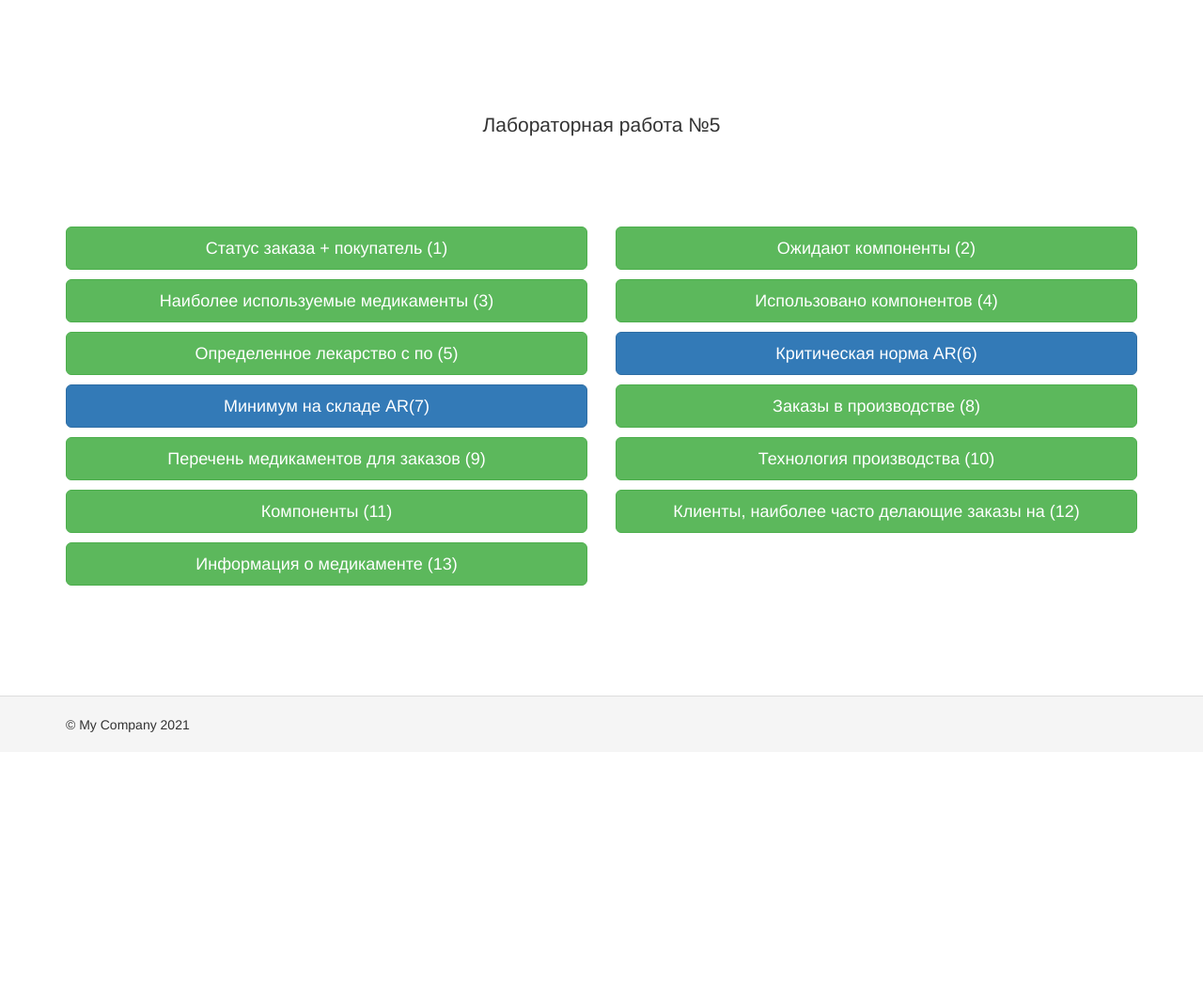
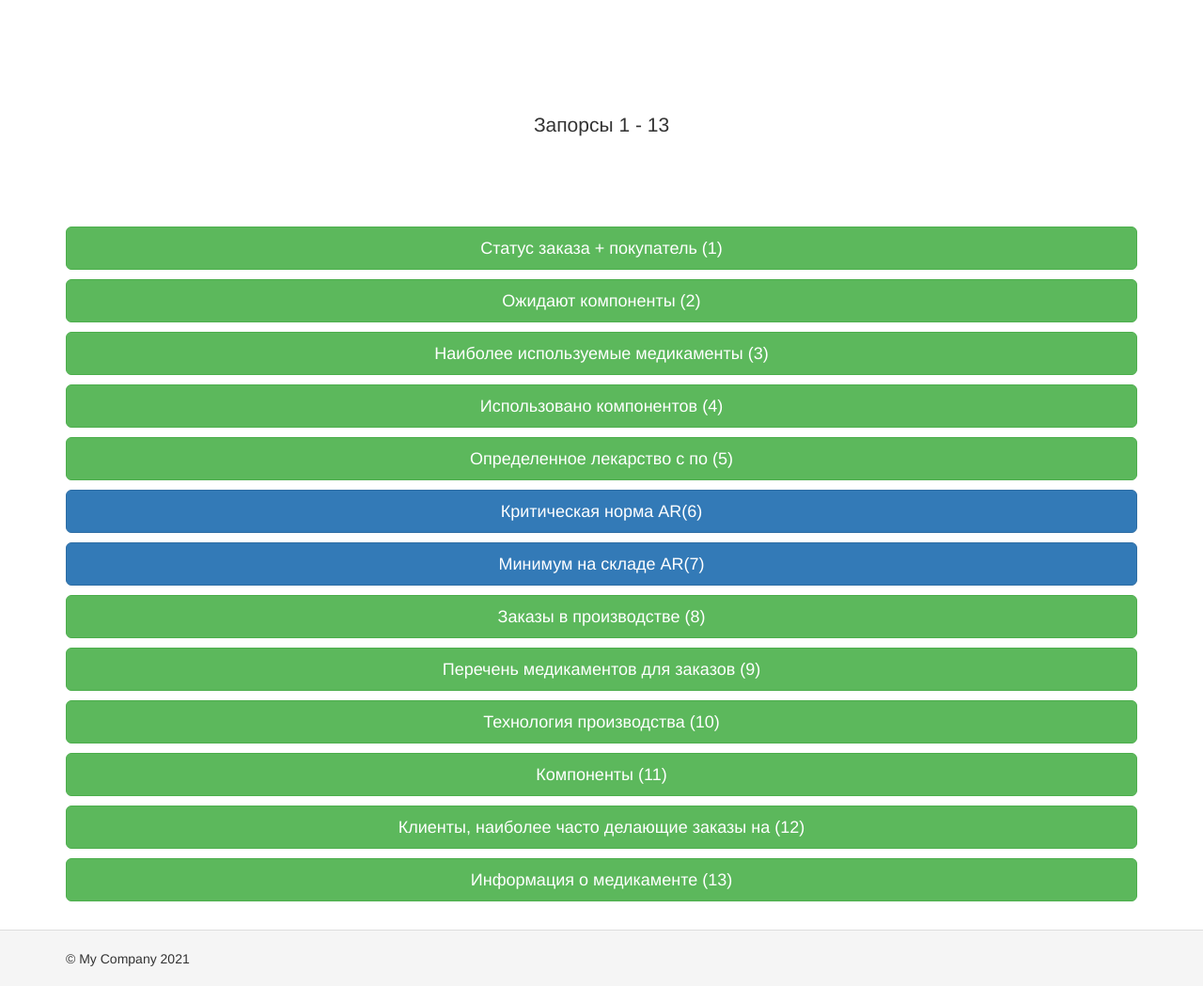
Before and after one commit to Happiest-d/coursework, a Yii app: template views/site/index.php in a window 1280 px wide. Shown: the whole page at 94% size. Before the commit the page ends 779 px from the top, so only its background shows below. Run offline with PHP 8.4 and a stand-in for Yii, Linux system fonts and the light colour scheme; the template is opened without the code that fills it, so the values that code supplies are empty; some libraries are stand-ins or nearby versions.

Commit message:
fronend changes

```diff
--- a/views/layouts/main.php
+++ b/views/layouts/main.php
@@ -20,7 +20,7 @@ AppAsset::register($this);
     <meta http-equiv="X-UA-Compatible" content="IE=edge">
     <meta name="viewport" content="width=device-width, initial-scale=1">
     <?php $this->registerCsrfMetaTags() ?>
-    <title><?= Html::encode($this->title) ?></title>
+    <title><?= Html::encode(Yii::$app->name) ?></title>
     <?php $this->head() ?>
 </head>
 <body>
@@ -38,7 +38,7 @@ AppAsset::register($this);
     echo Nav::widget([
         'options' => ['class' => 'navbar-nav navbar-right'],
         'items' => [
-            ['label' => 'Home', 'url' => ['/site/index']],
+            ['label' => 'Queries', 'url' => ['/site/index']],
             // ['label' => 'About', 'url' => ['/site/about']],
             // ['label' => 'Contact', 'url' => ['/site/contact']],
             ['label' => 'Admin pannel', 'url' => ['/admin/default/index']],
--- a/views/site/index.php
+++ b/views/site/index.php
@@ -8,49 +8,49 @@ $this->title = 'My Yii Application';
 <div class="site-index">
 
     <div class="jumbotron">
-        <p>Лабораторная работа №5</p>
+        <p>Запорсы 1 - 13</p>
     </div>
 
     <div class="body-content">
 
         <div class="row">
-            <div class="col-lg-6">
+            <div class="col-lg-12">
                 <p><?= Html::a('Статус заказа + покупатель (1)', ['order/status'], ['class' => 'btn btn-lg btn-success btn-block']) ?></p>
             </div>
-            <div class="col-lg-6">
+            <div class="col-lg-12">
                 <p><?= Html::a('Ожидают компоненты (2)', ['order/waiting'], ['class' => 'btn btn-lg btn-success btn-block']) ?></p>
             </div>
-            <div class="col-lg-6">
+            <div class="col-lg-12">
                 <p><?= Html::a('Наиболее используемые медикаменты (3)', ['medicine/oused'], ['class' => 'btn btn-lg btn-success btn-block']) ?></p>
             </div>
-            <div class="col-lg-6">
+            <div class="col-lg-12">
                 <p><?= Html::a('Использовано компонентов (4)', ['medicine/substances'], ['class' => 'btn btn-lg btn-success btn-block']) ?></p>
             </div>
-            <div class="col-lg-6">
+            <div class="col-lg-12">
                 <p><?= Html::a('Определенное лекарство с по (5)', ['medicine/order'], ['class' => 'btn btn-lg btn-success btn-block']) ?></p>
             </div>
-            <div class="col-lg-6">
+            <div class="col-lg-12">
                 <p><?= Html::a('Критическая норма  AR(6)', ['medicine/critical'], ['class' => 'btn btn-lg btn-primary btn-block']) ?></p>
             </div>
-            <div class="col-lg-6">
+            <div class="col-lg-12">
                 <p><?= Html::a('Минимум на складе AR(7)', ['medicine/minimum'], ['class' => 'btn btn-lg btn-primary btn-block']) ?></p>
             </div>
-            <div class="col-lg-6">
+            <div class="col-lg-12">
                 <p><?= Html::a('Заказы в производстве (8)', ['order/production'], ['class' => 'btn btn-lg btn-success btn-block']) ?></p>
             </div>
-            <div class="col-lg-6">
+            <div class="col-lg-12">
                 <p><?= Html::a('Перечень медикаментов для заказов (9)', ['order/porder'], ['class' => 'btn btn-lg btn-success btn-block']) ?></p>
             </div>
-            <div class="col-lg-6">
+            <div class="col-lg-12">
                 <p><?= Html::a('Технология производства (10)', ['medicine/production'], ['class' => 'btn btn-lg btn-success btn-block']) ?></p>
             </div>
-            <div class="col-lg-6">
+            <div class="col-lg-12">
                 <p><?= Html::a('Компоненты (11)', ['medicine/component'], ['class' => 'btn btn-lg btn-success btn-block']) ?></p>
             </div>
-            <div class="col-lg-6">
+            <div class="col-lg-12">
                 <p><?= Html::a('Клиенты, наиболее часто делающие заказы на (12)', ['medicine/often'], ['class' => 'btn btn-lg btn-success btn-block']) ?></p>
             </div>
-            <div class="col-lg-6">
+            <div class="col-lg-12">
                 <p><?= Html::a('Информация о медикаменте (13)', ['medicine/info'], ['class' => 'btn btn-lg btn-success btn-block']) ?></p>
             </div>
         </div>
```
Also changed, not shown: config/web.php (+8 -6 lines).
